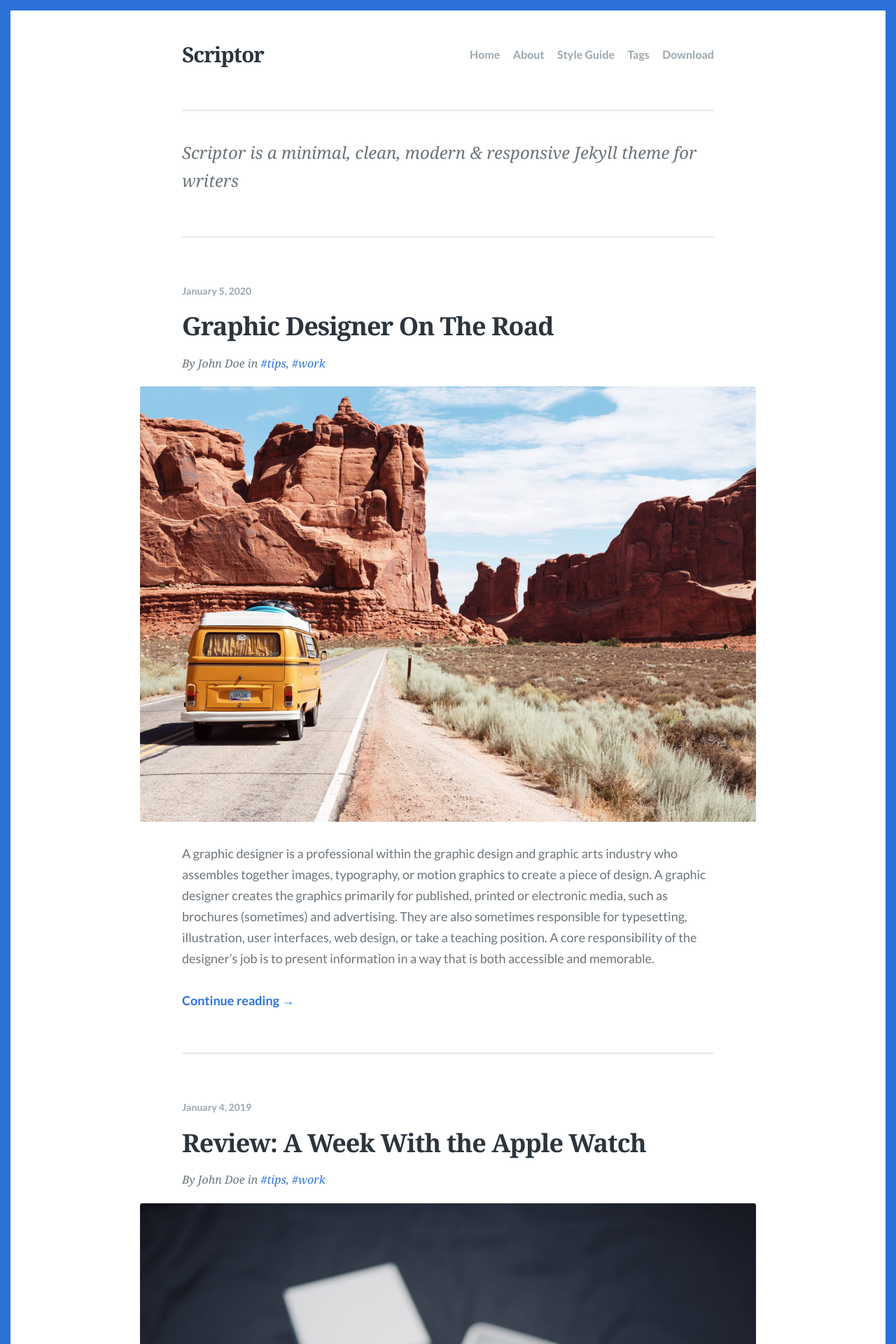
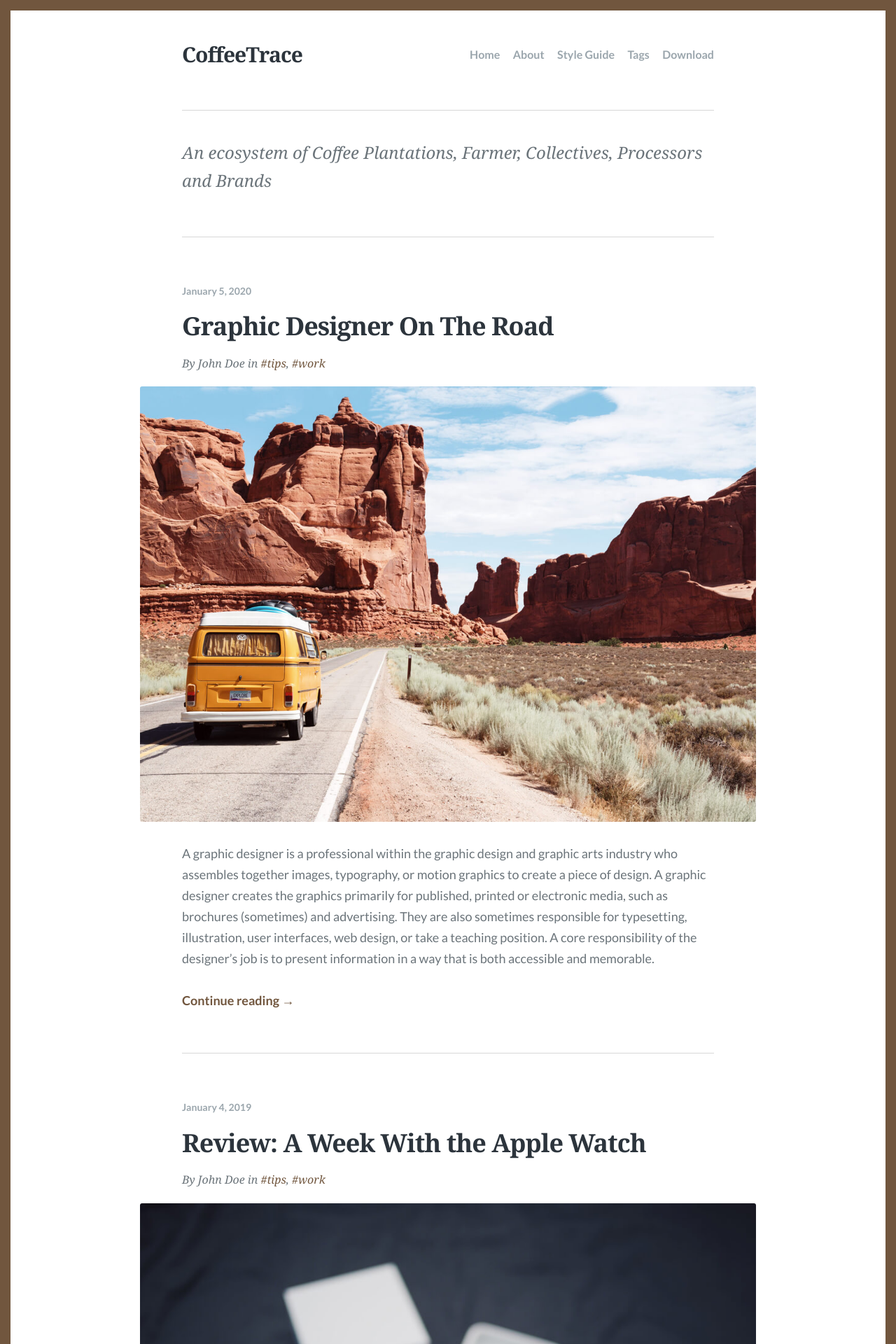
Before and after one commit to coffeetrace/blog, a Jekyll site: the page built from index.html, in a window 1280 px wide. Shown: the top 1920 px of the page at 70% size. Built offline with Jekyll 4.4.1, drawn with Linux system fonts in a browser that asks for light colours; some web fonts are replaced; the list of posts is cut into pages by our own code.

Commit message:
Update from Forestry.io Kumar Anirudha updated _config.yml

```diff
--- a/_config.yml
+++ b/_config.yml
@@ -1,33 +1,33 @@
-accent_color: '#2d72d9'
+---
+accent_color: "#71563E"
 lang: en-US
-title: Scriptor
-description: 'Scriptor is a minimal, clean, modern & responsive Jekyll theme for writers'
+title: CoffeeTrace
+description: An ecosystem of Coffee Plantations, Farmer, Collectives, Processors and
+  Brands
 baseurl: ''
-url: 'https://scriptor-jekyll.netlify.com'
-permalink: '/:title'
-favicon: images/favicon.png
+url: https://coffeetraceblog.netlify.com
+permalink: "/:title"
+favicon: "/images/favicon-128.png"
 google_analytics: ''
-disqus: justgoodthemes
+disqus: coffeetrace
 navigation:
-  - text: Home
-    url: /
-  - text: About
-    url: /about/
-  - text: Style Guide
-    url: /style-guide/
-  - text: Tags
-    url: /tags/
-  - text: Download
-    url: 'https://github.com/JustGoodThemes/Scriptor-Jekyll-Theme'
+- text: Home
+  url: "/"
+- text: About
+  url: "/about/"
+- text: Style Guide
+  url: "/style-guide/"
+- text: Tags
+  url: "/tags/"
+- text: Download
+  url: https://github.com/JustGoodThemes/Scriptor-Jekyll-Theme
 footer:
-  content: >-
-    &copy; Scriptor all rights reserved. Theme by
-    [JustGoodThemes](https://www.justgoodthemes.com).
+  content: "&copy; Scriptor all rights reserved. Theme by [JustGoodThemes](https://www.justgoodthemes.com)."
   has_social: true
 plugins:
-  - jekyll-paginate
+- jekyll-paginate
 paginate: 3
-paginate_path: '/page:num/'
+paginate_path: "/page:num/"
 markdown: kramdown
 sass:
   sass_dir: _sass
```
